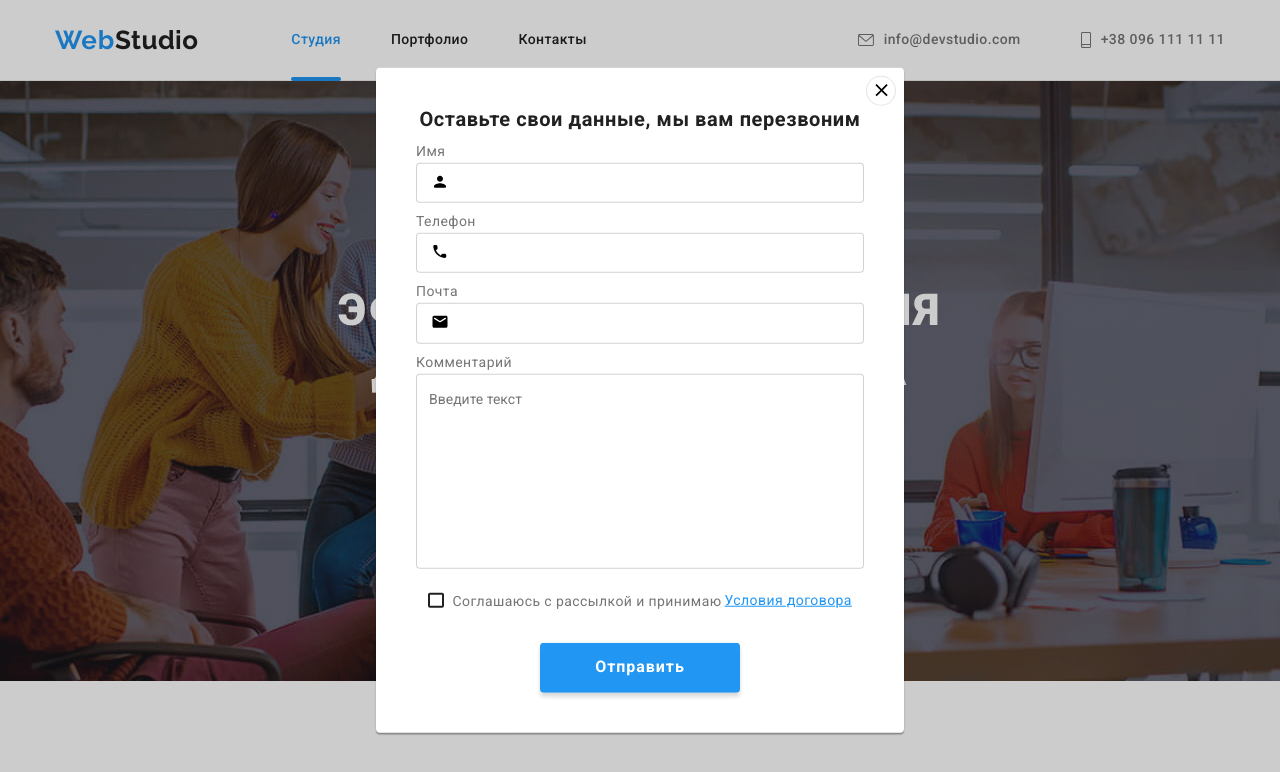
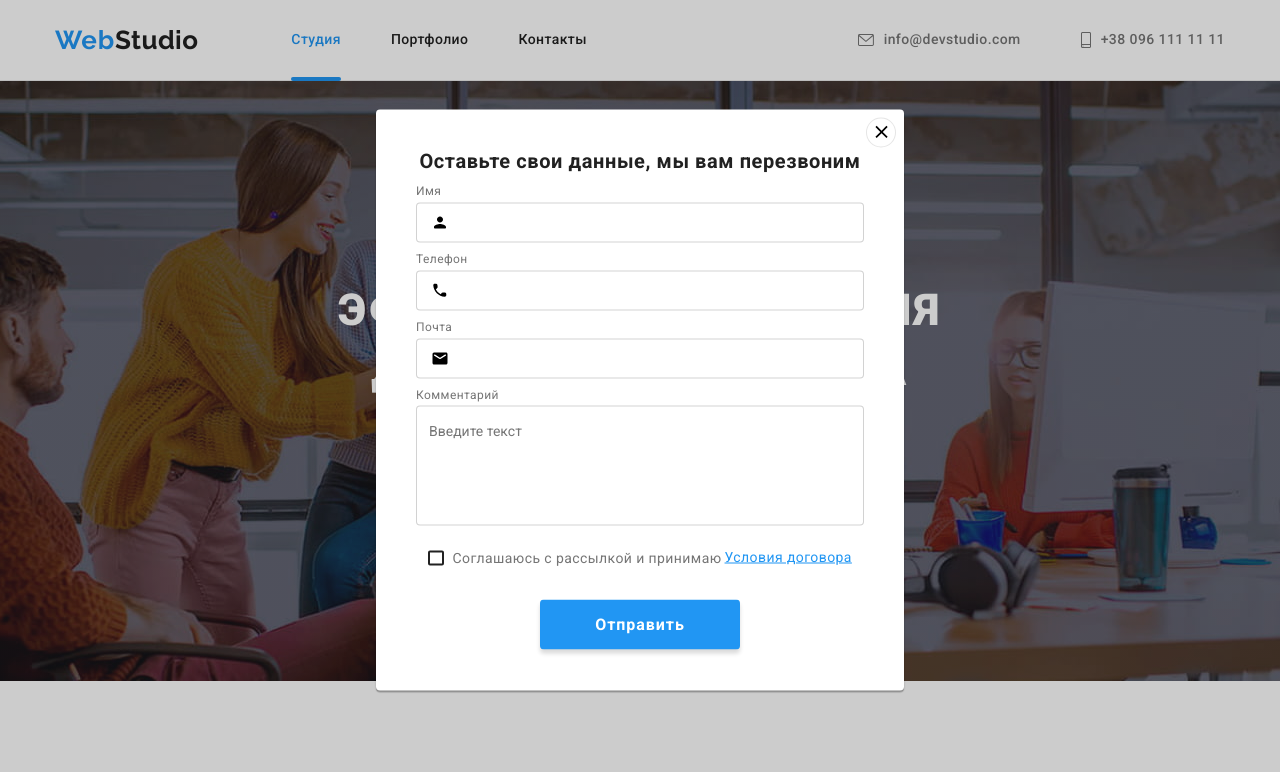
Before and after one commit to S1mple-Denis/goit-markup-hw-06, a plain HTML site: page index.html in a window 1280 px wide. Both pictures are taken after a click on the button "Заказать услугу". Shown: the top 772 px of the page. Drawn offline with nearby package versions, Linux system fonts and the light colour scheme.

Commit message:
корректировки ДЗ

```diff
--- a/css/styles.css
+++ b/css/styles.css
@@ -727,6 +727,7 @@ img {
 }
 .visitor-group label {
   margin-bottom: 4px;
+  font-size: 12px;
 }
 
 .visitor-group input {
@@ -799,6 +800,7 @@ textarea {
   border: 1px solid rgba(33, 33, 33, 0.2);
   border-radius: 4px;
   resize: none;
+  height: 120px;
 }
 
 .icon-checkbox {
```
